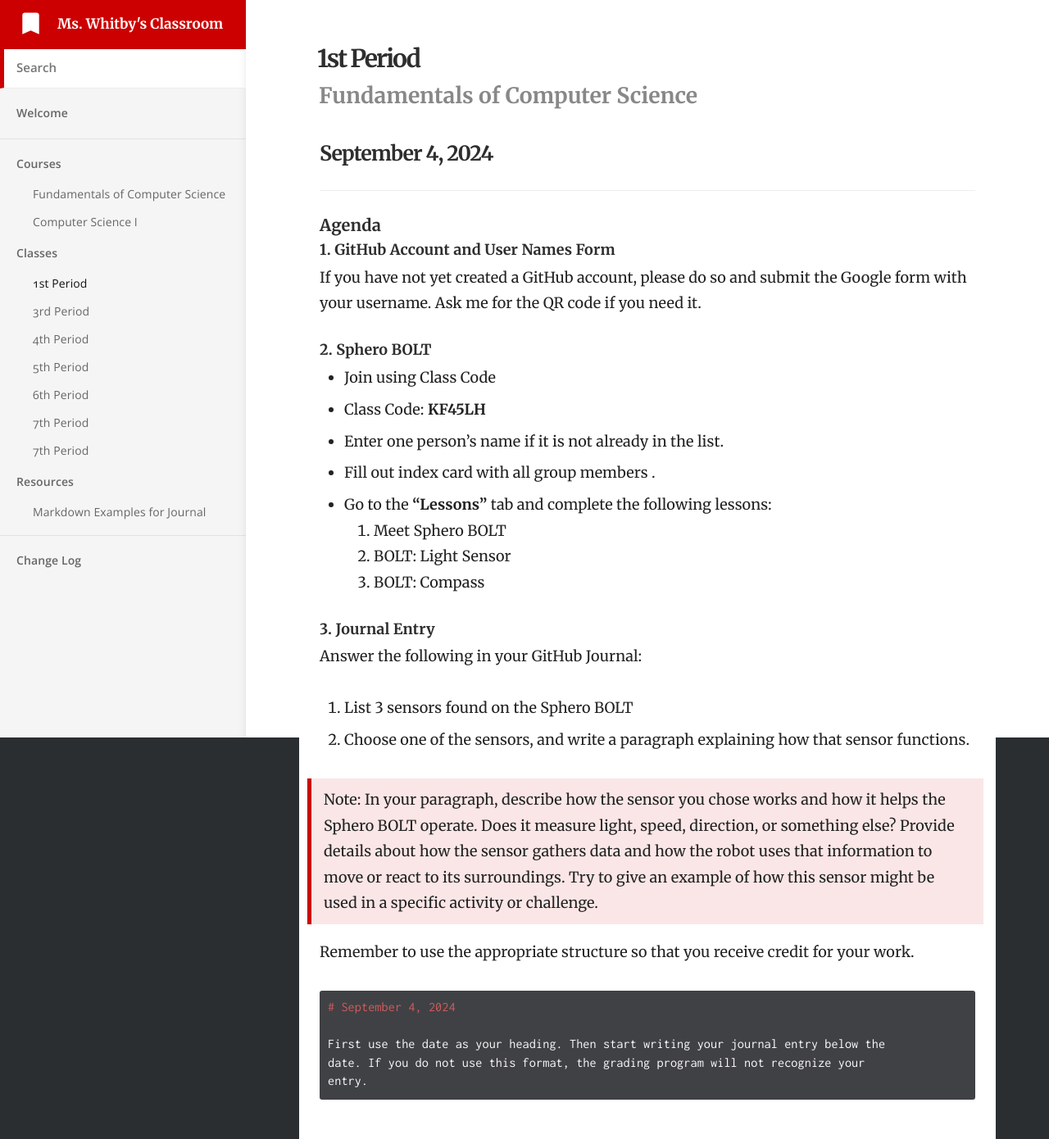
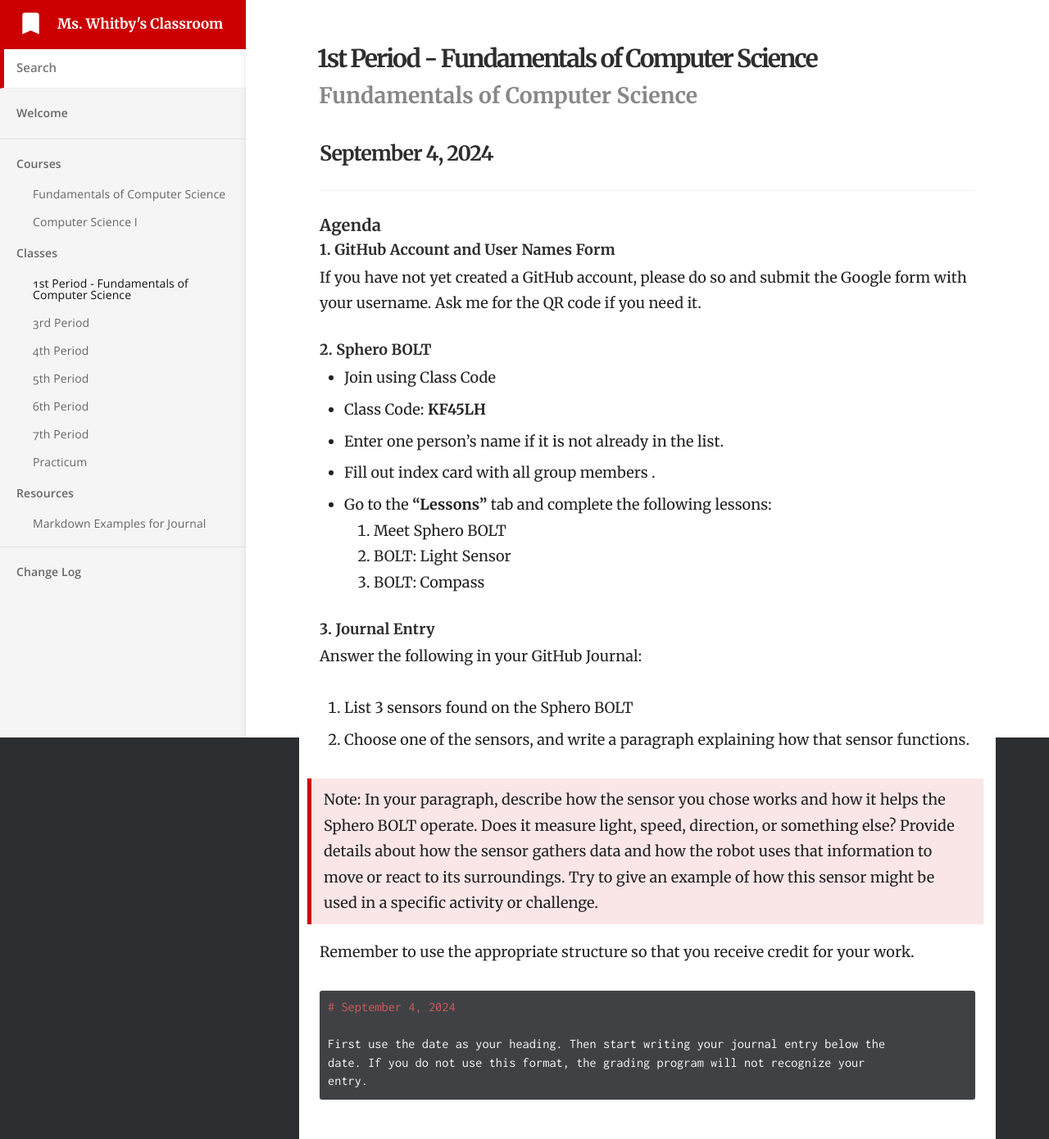
Before and after one commit to mswhitby/classroom, a Jekyll site: the page built from _docs/classes/1st.md, in a window 1280 px wide. Shown: the whole page at 82% size. Built offline with Jekyll 4.4.1, drawn with Linux system fonts in a browser that asks for light colours.

Commit message:
Class updates

```diff
--- a/_docs/classes/1st.md
+++ b/_docs/classes/1st.md
@@ -1,5 +1,5 @@
 ---
-title: 1st Period
+title: 1st Period - Fundamentals of Computer Science
 subtitle: Fundamentals of Computer Science
 category: Classes
 order: 1
--- a/_docs/classes/practicum.md
+++ b/_docs/classes/practicum.md
@@ -1,5 +1,5 @@
 ---
-title: 7th Period
+title: Practicum
 subtitle: Practicum in Information Technology
 category: Classes
 order: 7
```
